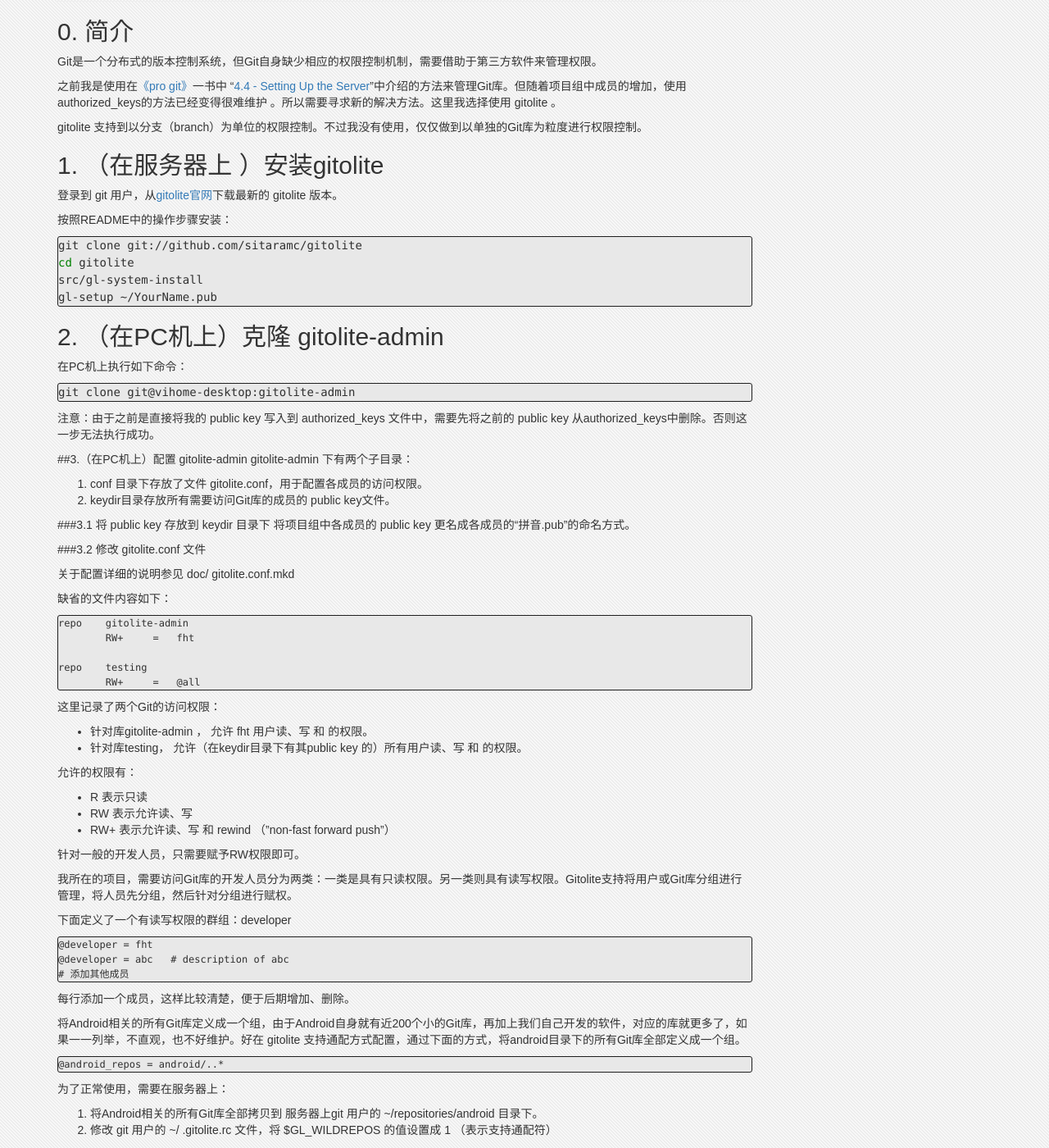
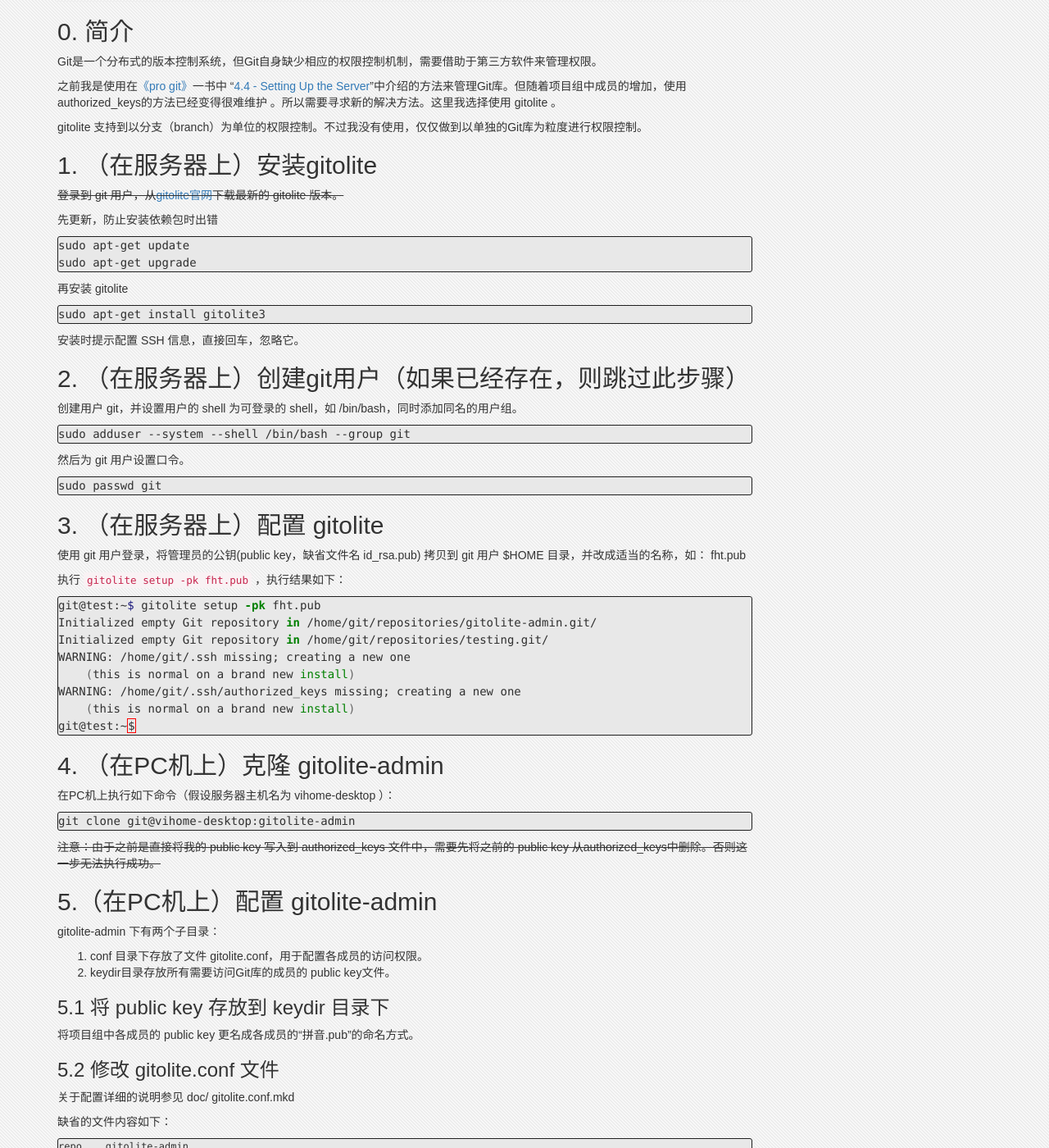
Before and after one commit to fanhongtao/fanhongtao.github.com, a Jekyll site: the page built from _posts/2011-10-10-manage-git-with-gitolite.md, in a window 1280 px wide and 1400 px high, scrolled down 229 px. Shown: the whole window at 82% size. Built offline with Jekyll 4.4.1, drawn with Linux system fonts in a browser that asks for light colours; nearby versions of some CDN libraries; comment, search, counter and statistics services are not loaded; some of the changed text lies outside the part shown.

Commit message:
update 2011-10-10-manage-git-with-gitolite.md

````diff
--- a/_posts/2011-10-10-manage-git-with-gitolite.md
+++ b/_posts/2011-10-10-manage-git-with-gitolite.md
@@ -13,40 +13,78 @@
 ## 0. 简介
 Git是一个分布式的版本控制系统，但Git自身缺少相应的权限控制机制，需要借助于第三方软件来管理权限。
 
-之前我是使用在[《pro git》](http://progit.org/book/)一书中 “[4.4 - Setting Up the Server](http://progit.org/book/ch4-4.html)”中介绍的方法来管理Git库。但随着项目组中成员的增加，使用authorized_keys的方法已经变得很难维护 。所以需要寻求新的解决方法。这里我选择使用 gitolite 。
+之前我是使用在[《pro git》](https://git-scm.com/book/en/v2)一书中 “[4.4 - Setting Up the Server](https://git-scm.com/book/en/v2/Git-on-the-Server-Setting-Up-the-Server)”中介绍的方法来管理Git库。但随着项目组中成员的增加，使用authorized_keys的方法已经变得很难维护 。所以需要寻求新的解决方法。这里我选择使用 gitolite 。
 
 gitolite 支持到以分支（branch）为单位的权限控制。不过我没有使用，仅仅做到以单独的Git库为粒度进行权限控制。
 
-## 1. （在服务器上 ）安装gitolite
-登录到 git 用户，从[gitolite官网](https://github.com/sitaramc/gitolite)下载最新的 gitolite 版本。
+## 1. （在服务器上）安装gitolite
+~~登录到 git 用户，从[gitolite官网](https://github.com/sitaramc/gitolite)下载最新的 gitolite 版本。~~
 
-按照README中的操作步骤安装：
+先更新，防止安装依赖包时出错
+
+```
+sudo apt-get update
+sudo apt-get upgrade
+```
+
+再安装 gitolite
+
+```
+sudo apt-get install gitolite3
+```
+
+安装时提示配置 SSH 信息，直接回车，忽略它。
+
+## 2. （在服务器上）创建git用户（如果已经存在，则跳过此步骤）
+
+创建用户 git，并设置用户的 shell 为可登录的 shell，如 /bin/bash，同时添加同名的用户组。
+
+```
+sudo adduser --system --shell /bin/bash --group git
+```
+
+然后为 git 用户设置口令。
+
+```
+sudo passwd git
+```
+
+## 3. （在服务器上）配置 gitolite
+
+使用 git 用户登录，将管理员的公钥(public key，缺省文件名 id_rsa.pub) 拷贝到 git 用户 $HOME 目录，并改成适当的名称，如： fht.pub
+
+执行 ```gitolite setup -pk fht.pub``` ，执行结果如下：
 
 {% highlight bash %}
-git clone git://github.com/sitaramc/gitolite
-cd gitolite
-src/gl-system-install
-gl-setup ~/YourName.pub
+git@test:~$ gitolite setup -pk fht.pub
+Initialized empty Git repository in /home/git/repositories/gitolite-admin.git/
+Initialized empty Git repository in /home/git/repositories/testing.git/
+WARNING: /home/git/.ssh missing; creating a new one
+    (this is normal on a brand new install)
+WARNING: /home/git/.ssh/authorized_keys missing; creating a new one
+    (this is normal on a brand new install)
+git@test:~$
 {% endhighlight %}
 
-## 2. （在PC机上）克隆 gitolite-admin
-在PC机上执行如下命令：
+## 4. （在PC机上）克隆 gitolite-admin
+在PC机上执行如下命令（假设服务器主机名为 vihome-desktop ）：
 {% highlight bash %}
 git clone git@vihome-desktop:gitolite-admin
 {% endhighlight %}
 
-注意：由于之前是直接将我的 public key 写入到 authorized_keys 文件中，需要先将之前的 public key 从authorized_keys中删除。否则这一步无法执行成功。
+~~注意：由于之前是直接将我的 public key 写入到 authorized_keys 文件中，需要先将之前的 public key 从authorized_keys中删除。否则这一步无法执行成功。~~
 
-##3.（在PC机上）配置 gitolite-admin
+## 5.（在PC机上）配置 gitolite-admin
 gitolite-admin 下有两个子目录：
 
 1.	conf 目录下存放了文件 gitolite.conf，用于配置各成员的访问权限。
 2.	keydir目录存放所有需要访问Git库的成员的 public key文件。
 
-###3.1	将 public key 存放到 keydir 目录下
+### 5.1	将 public key 存放到 keydir 目录下
+
 将项目组中各成员的 public key 更名成各成员的“拼音.pub”的命名方式。
 
-###3.2	修改 gitolite.conf 文件
+### 5.2	修改 gitolite.conf 文件
 
 关于配置详细的说明参见 doc/ gitolite.conf.mkd
 
@@ -100,5 +138,24 @@
         R       =   @reader
 </pre>
 
-###3.3	提交 gitolite-admin
+### 5.3	提交 gitolite-admin
 将 keydir 目录下的 *.pub 文件 和 	conf 目录下的 gitolite.conf 修改提交到 gitolite-admin 。这样新的权限数据就生效了。
+
+## 6 （在服务器上）添加 Git 库
+
+通过 gitolite-admin 配置了权限，还需要手工在服务器上添加相应库， gitolite 并不会自动创建不存在的库。
+
+假如在 ~/repositories/android 要添加一个名为 phone的库，需要执行以下命令
+
+```
+cd ~/repositories/android
+mkdir phone.git
+cd phone.git
+git init --bare
+```
+
+然后就可以通过以下命令来访问该库
+
+```
+git clone git@vihome-desktop:android/phone.git
+```
````
